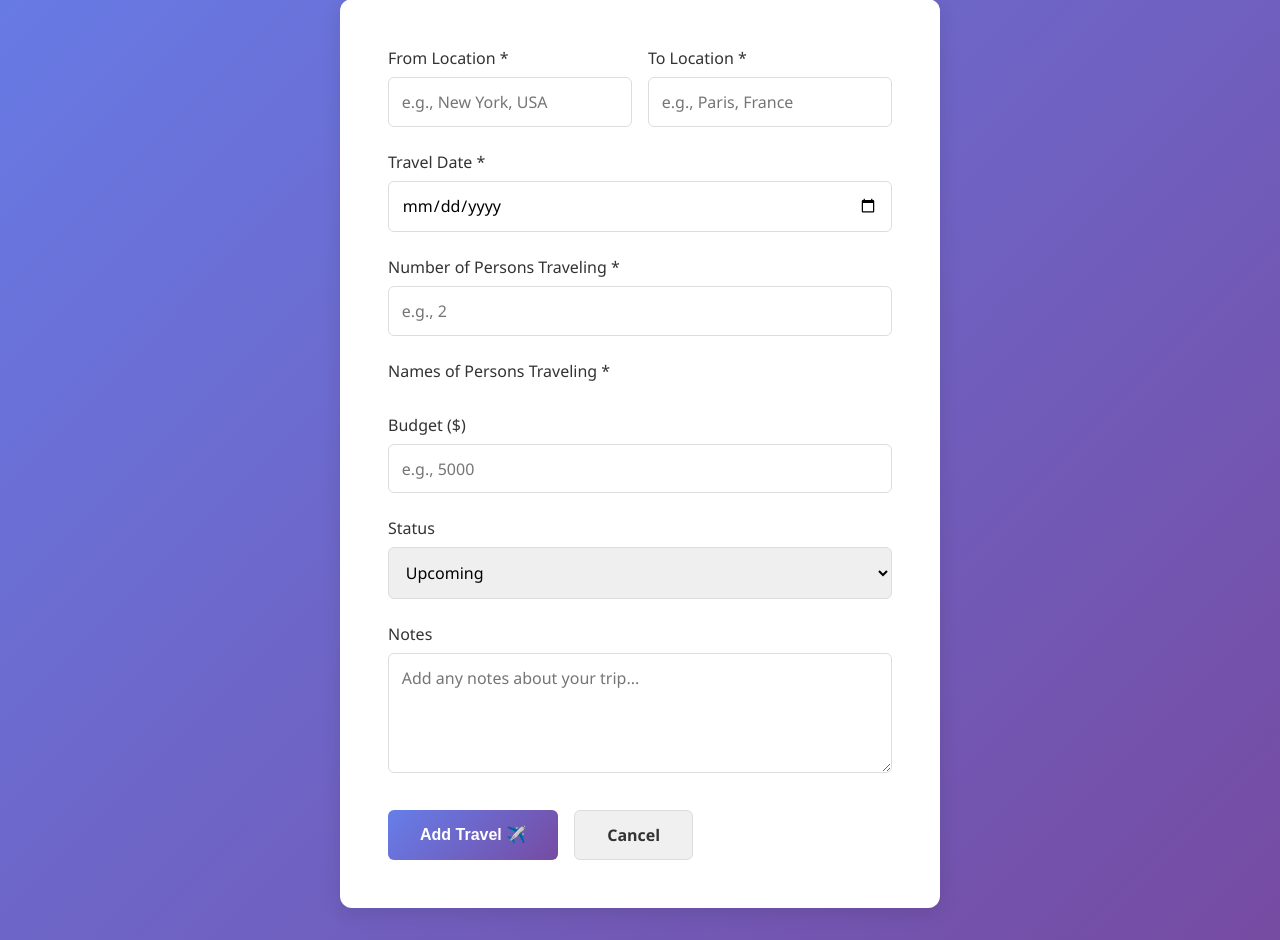
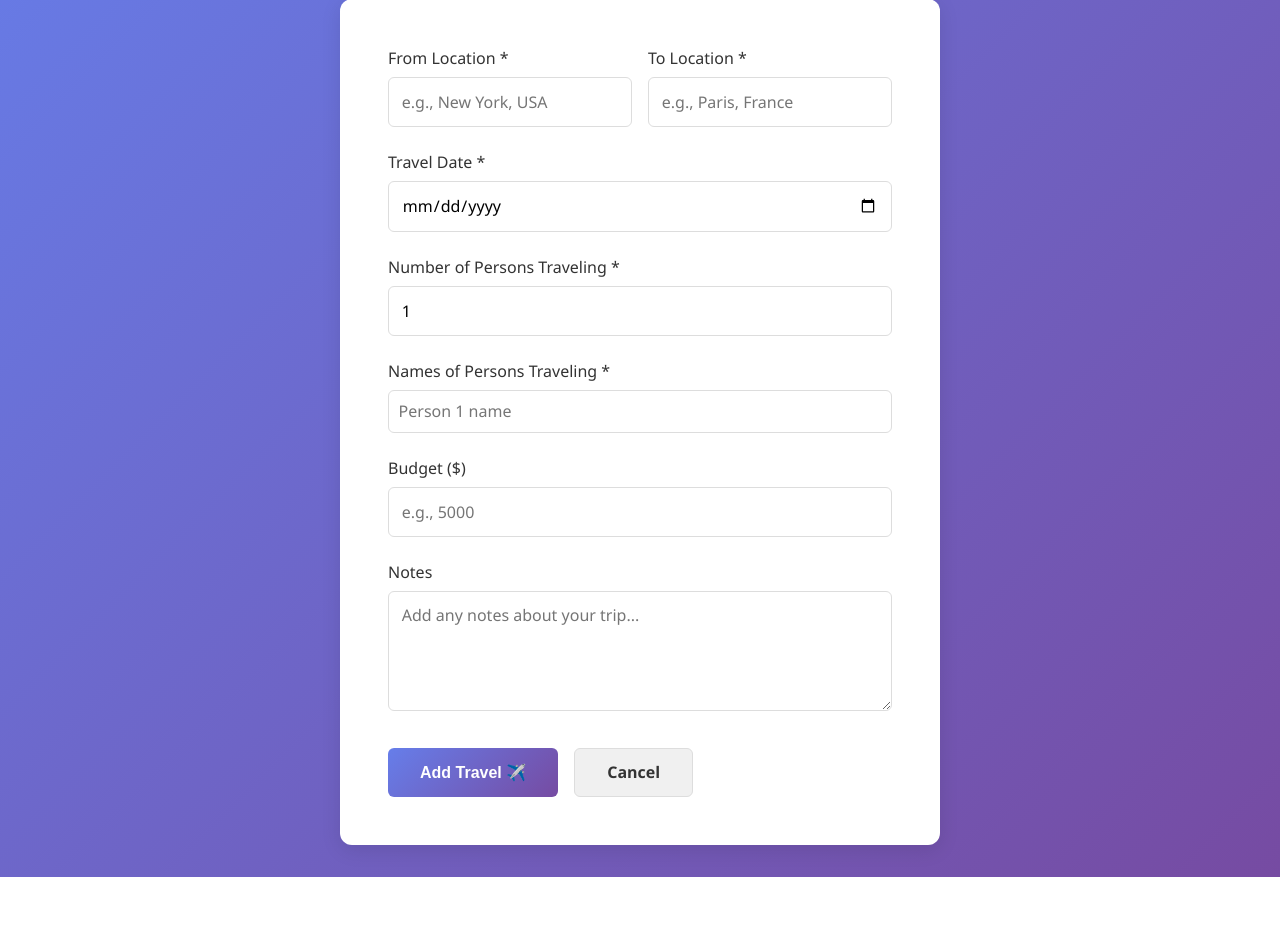
Before and after one commit to VaisaliPatchigolla/Booking_Tracker, a Flask app: page /add in a window 1280 px wide. Shown: the part 191-1131 px from the top of the page. After the commit the page ends 1068 px from the top, so only its background shows below. Run offline with Flask 3, Linux system fonts and the light colour scheme.

Commit message:
Removed status and updated no.of persons to 1 by default

```diff
--- a/app.py
+++ b/app.py
@@ -213,5 +213,5 @@ def internal_error(error):
 
 if __name__ == "__main__":
     init_db()
-    # app.run(debug=True, host="172.16.17.138", port=5000)
+    #app.run(debug=True, host="172.16.17.138", port=5000)
     app.run(debug=True)
--- a/static/js/script.js
+++ b/static/js/script.js
@@ -1,5 +1,21 @@
 // API Base URL
 const API_BASE = '/api';
+
+// Determine travel status based on travel date vs today
+function calculateStatus(travelDateStr) {
+    const travelDate = new Date(travelDateStr);
+    const today = new Date();
+    today.setHours(0, 0, 0, 0);
+    travelDate.setHours(0, 0, 0, 0);
+
+    if (travelDate > today) {
+        return 'upcoming';
+    }
+    if (travelDate.getTime() === today.getTime()) {
+        return 'ongoing';
+    }
+    return 'completed';
+}
 
 // Initialize app on document load
 document.addEventListener('DOMContentLoaded', () => {
@@ -125,7 +141,7 @@ function createTravelCard(travel) {
         <div class="travel-card">
             <div class="travel-card-header">
                 <div class="travel-destination">${escapeHtml(travel.from_location)} → ${escapeHtml(travel.to_location)}</div>
-                <span class="travel-status status-${travel.status}">${travel.status}</span>
+                <span class="travel-status status-${travel.status}">${escapeHtml(formatStatus(travel.status))}</span>
             </div>
             <div class="travel-dates">
                 📅 ${formatDate(travel.travel_date)}
@@ -244,6 +260,8 @@ function initAddForm() {
     const numPersonsField = document.getElementById('number-of-persons');
     if (numPersonsField) {
         numPersonsField.addEventListener('input', generatePersonNameFields);
+        // Ensure a person name field is shown for the default value
+        generatePersonNameFields();
     }
 }
 
@@ -279,7 +297,7 @@ async function addTravel() {
         const travelDate = document.getElementById('travel-date').value;
         const numberOfPersons = parseInt(document.getElementById('number-of-persons').value);
         const budget = parseFloat(document.getElementById('budget').value) || 0;
-        const status = document.getElementById('status').value;
+        const status = calculateStatus(travelDate);
         const notes = document.getElementById('notes').value.trim();
 
         // Get person names
@@ -410,6 +428,7 @@ async function updateTravel(travelId) {
         const toLocation = document.getElementById('to-location').value.trim();
         const travelDate = document.getElementById('travel-date').value;
         const numberOfPersons = parseInt(document.getElementById('number-of-persons').value);
+        const status = calculateStatus(travelDate);
 
         // Get person names
         const personNames = [];
@@ -443,7 +462,8 @@ async function updateTravel(travelId) {
                 to_location: toLocation,
                 travel_date: travelDate,
                 number_of_persons: numberOfPersons,
-                person_names: personNames
+                person_names: personNames,
+                status: status
             })
         });
 
@@ -490,6 +510,12 @@ async function deleteTravel(travelId) {
 }
 
 // Utility Functions
+
+// Format status label
+function formatStatus(status) {
+    if (!status) return '';
+    return status.toString().charAt(0).toUpperCase() + status.toString().slice(1);
+}
 
 // Format date
 function formatDate(dateStr) {
--- a/templates/dashboard.html
+++ b/templates/dashboard.html
@@ -59,7 +59,7 @@
                                 <input type="text" id="search-input" class="travel-panel-input" placeholder="Search destination or notes...">
                             </div>
                             <div class="travel-panel-group button-group">
-                                <button id="search-btn" class="travel-panel-btn search-btn"><span class="icon">🔍</span> Search</button>
+                                <button id="search-btn" class="travel-panel-btn search-btn"><span class="icon"></span> Search</button>
                                 <button id="reset-filters" class="travel-panel-btn reset-btn" type="button">Reset</button>
                             </div>
                         </div>
--- a/templates/index.html
+++ b/templates/index.html
@@ -42,7 +42,7 @@
 
                 <div class="form-group">
                     <label for="number-of-persons">Number of Persons Traveling *</label>
-                    <input type="number" id="number-of-persons" name="number-of-persons" placeholder="e.g., 2" min="1" required>
+                    <input type="number" id="number-of-persons" name="number-of-persons" value="1" placeholder="e.g., 2" min="1" required>
                 </div>
 
                 <div class="form-group">
@@ -55,15 +55,6 @@
                 <div class="form-group">
                     <label for="budget">Budget ($)</label>
                     <input type="number" id="budget" name="budget" placeholder="e.g., 5000" step="0.01" min="0">
-                </div>
-
-                <div class="form-group">
-                    <label for="status">Status</label>
-                    <select id="status" name="status">
-                        <option value="upcoming">Upcoming</option>
-                        <option value="ongoing">Ongoing</option>
-                        <option value="completed">Completed</option>
-                    </select>
                 </div>
 
                 <div class="form-group">
```
Also changed, not shown: database.db.
